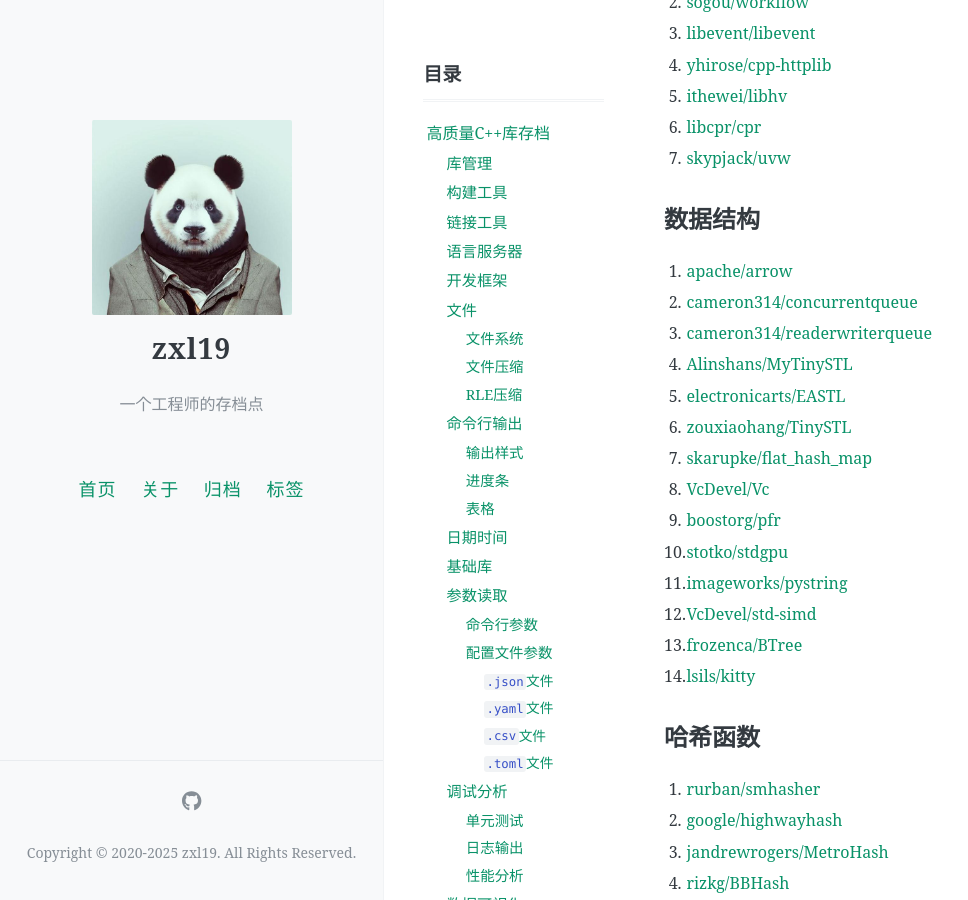
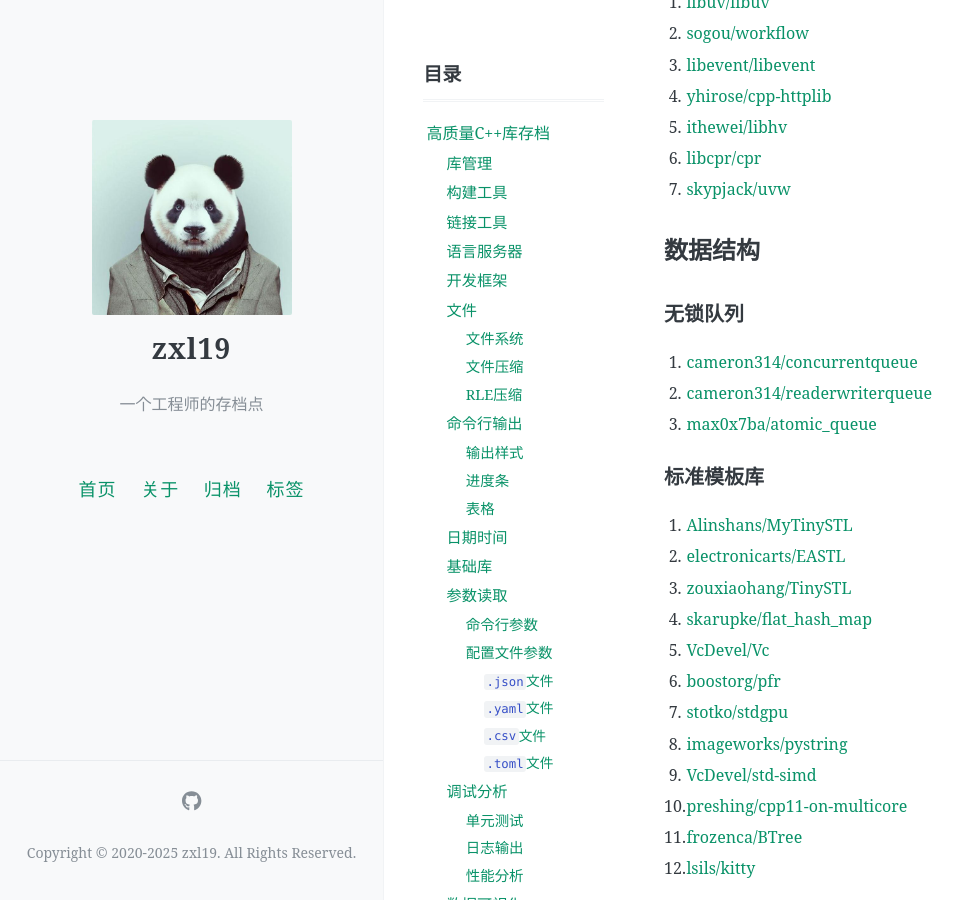
Before and after one commit to zxl19/zxl19.github.io, a Jekyll site: the page built from _posts/2021-06-01-cpp-library.md, in a window 1280 px wide and 900 px high, scrolled down 11059 px. Shown: the whole window, without its empty margins (0-968 px from the left). Built offline with Jekyll 4.4.1, drawn with Linux system fonts in a browser that asks for light colours; comment, search, counter and statistics services are not loaded.

Commit message:
docs: update posts

```diff
--- a/_posts/2021-06-01-cpp-library.md
+++ b/_posts/2021-06-01-cpp-library.md
@@ -395,20 +396,26 @@ pinned: false
 
 ## 数据结构
 
-1. [apache/arrow](https://github.com/apache/arrow)
-2. [cameron314/concurrentqueue](https://github.com/cameron314/concurrentqueue)
-3. [cameron314/readerwriterqueue](https://github.com/cameron314/readerwriterqueue)
-4. [Alinshans/MyTinySTL](https://github.com/Alinshans/MyTinySTL)
-5. [electronicarts/EASTL](https://github.com/electronicarts/EASTL)
-6. [zouxiaohang/TinySTL](https://github.com/zouxiaohang/TinySTL)
-7. [skarupke/flat_hash_map](https://github.com/skarupke/flat_hash_map)
-8. [VcDevel/Vc](https://github.com/VcDevel/Vc)
-9. [boostorg/pfr](https://github.com/boostorg/pfr)
-10. [stotko/stdgpu](https://github.com/stotko/stdgpu)
-11. [imageworks/pystring](https://github.com/imageworks/pystring)
-12. [VcDevel/std-simd](https://github.com/VcDevel/std-simd)
-13. [frozenca/BTree](https://github.com/frozenca/BTree)
-14. [lsils/kitty](https://github.com/lsils/kitty)
+### 无锁队列
+
+1. [cameron314/concurrentqueue](https://github.com/cameron314/concurrentqueue)
+2. [cameron314/readerwriterqueue](https://github.com/cameron314/readerwriterqueue)
+3. [max0x7ba/atomic_queue](https://github.com/max0x7ba/atomic_queue)
+
+### 标准模板库
+
+1. [Alinshans/MyTinySTL](https://github.com/Alinshans/MyTinySTL)
+2. [electronicarts/EASTL](https://github.com/electronicarts/EASTL)
+3. [zouxiaohang/TinySTL](https://github.com/zouxiaohang/TinySTL)
+4. [skarupke/flat_hash_map](https://github.com/skarupke/flat_hash_map)
+5. [VcDevel/Vc](https://github.com/VcDevel/Vc)
+6. [boostorg/pfr](https://github.com/boostorg/pfr)
+7. [stotko/stdgpu](https://github.com/stotko/stdgpu)
+8. [imageworks/pystring](https://github.com/imageworks/pystring)
+9. [VcDevel/std-simd](https://github.com/VcDevel/std-simd)
+10. [preshing/cpp11-on-multicore](https://github.com/preshing/cpp11-on-multicore)
+11. [frozenca/BTree](https://github.com/frozenca/BTree)
+12. [lsils/kitty](https://github.com/lsils/kitty)
 
 ## 哈希函数
 
```
Also changed, not shown: other parts of _posts/2021-06-01-cpp-library.md (+6 -5 lines), _posts/2022-09-20-personal-blog.md (+6 -5 lines), _posts/2022-10-11-slam-material.md (+3 -2 lines).
